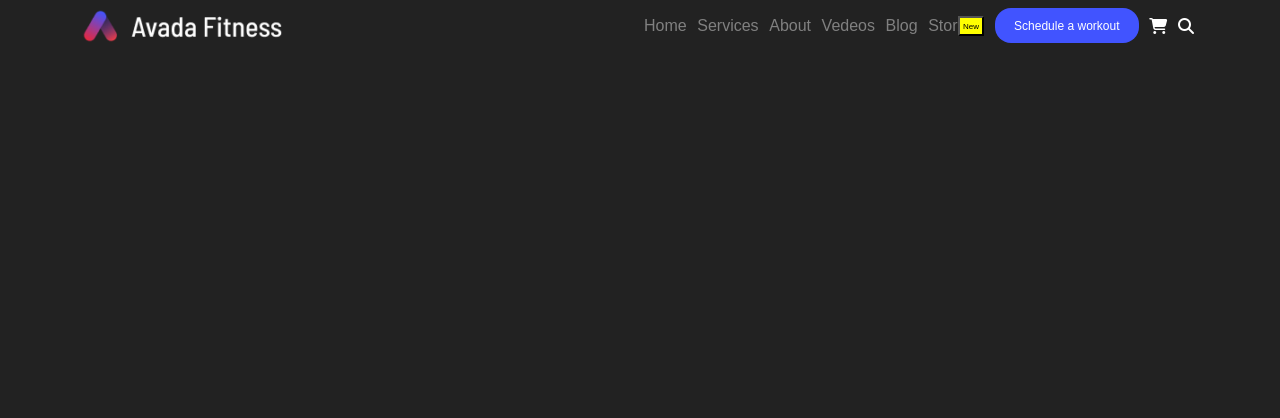
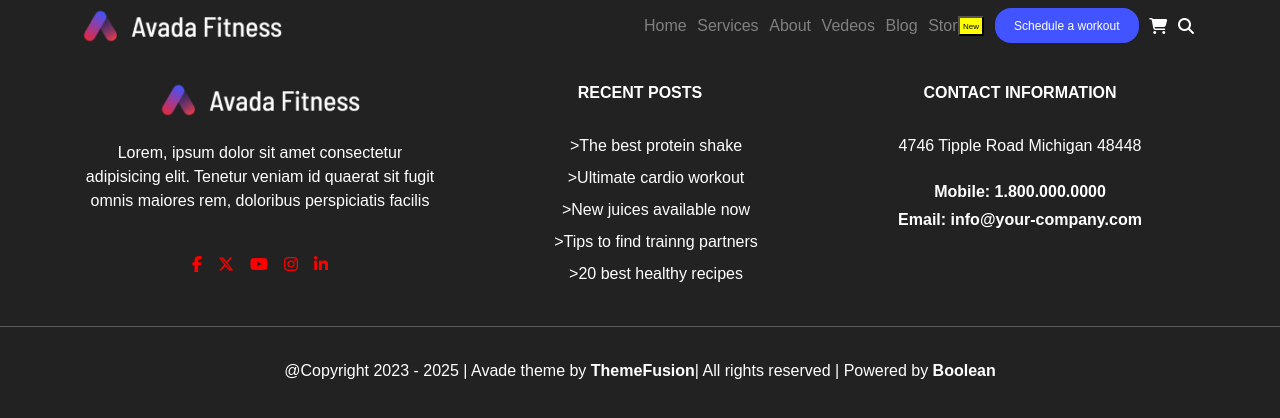
Before and after one commit to misrar09/proj-html-vuejs, a Vue app: page / in a window 1280 px wide. Shown: the top 418 px of the page. Built offline with nearby package versions, Linux system fonts and the light colour scheme.

Commit message:
AppFoooterUpdated

```diff
--- a/src/components/AppFooter.vue
+++ b/src/components/AppFooter.vue
@@ -22,8 +22,63 @@ export default {
 </script>
 
 <template>
-    <div>
+    <div class="container sec_1">
+        <div class="row">
+            <div class="col text-center">
+                <img src="../assets/img/logo-200x34.png" alt="logo">
+                <p class="pt-4">Lorem, ipsum dolor sit amet consectetur adipisicing elit. Tenetur veniam id quaerat sit
+                    fugit omnis
+                    maiores rem, doloribus perspiciatis facilis</p>
+                <div class="pt-4">
+                    <i class="px-2 fa-brands fa-facebook-f"></i>
+                    <i class="px-2 fa-brands fa-x-twitter"></i>
+                    <i class="px-2 fa-brands fa-youtube"></i>
+                    <i class="px-2 fa-brands fa-instagram"></i>
+                    <i class="px-2 fa-brands fa-linkedin-in"></i>
+                </div>
+            </div>
+            <div class="col text-center">
+                <h6>RECENT POSTS</h6>
+                <ul class="pt-4">
+                    <li>
+                        <a href="#">>The best protein shake</a>
+                    </li>
 
+                    <li>
+                        <a href="#">>Ultimate cardio workout</a>
+                    </li>
+
+                    <li>
+                        <a href="#">>New juices available now</a>
+                    </li>
+
+                    <li>
+                        <a href="#">>Tips to find trainng partners</a>
+                    </li>
+
+                    <li>
+                        <a href="#">>20 best healthy recipes</a>
+                    </li>
+                </ul>
+
+
+            </div>
+            <div class="col text-center">
+                <h6>CONTACT INFORMATION</h6>
+                <p class="pt-4"> 4746 Tipple Road Michigan 48448</p>
+                <h6 class="pt-2">Mobile: 1.800.000.0000</h6>
+                <h6>Email: info@your-company.com</h6>
+            </div>
+
+        </div>
+
+    </div>
+    <hr>
+    <div class=" sec_2 text-center">
+        <p>@Copyright 2023 - 2025 | Avade theme by <strong>ThemeFusion</strong>| All rights reserved | Powered
+            by
+            <strong>Boolean</strong>
+        </p>
     </div>
 </template>
 
@@ -31,5 +86,25 @@ export default {
 // importo variabili
 // @use './styles/partials/variables' as *;
 
-// ...qui eventuale SCSS di AppComponent
+
+h6 {
+    font-weight: bold;
+}
+
+a,
+li {
+    text-decoration: none;
+    list-style: none;
+    color: white;
+    padding-bottom: 0.5rem;
+
+}
+
+i {
+    color: red;
+}
+
+.sec_2 {
+    margin: 2rem 0;
+}
 </style>
```
